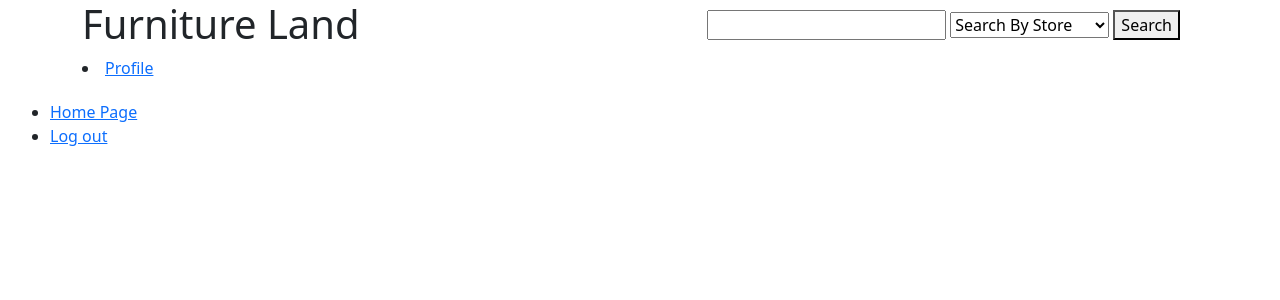
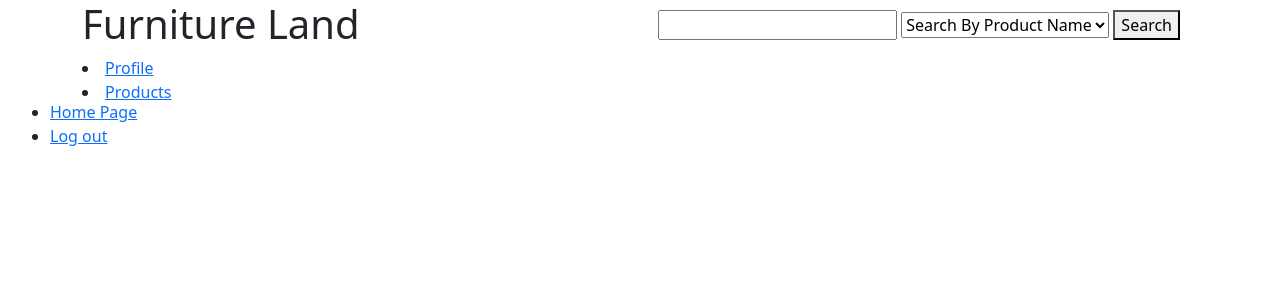
Before and after one commit to Buhbah6/eCommerceProj, a PHP site: page / in a window 1280 px wide. Shown: the top 300 px of the page. Run offline with PHP 8.4, Linux system fonts and the light colour scheme; the visitor is signed in with stand-in values (Sample User, id 1).

Commit message:
Added search bar but can't search

```diff
--- a/htdocs/app/controllers/Product.php
+++ b/htdocs/app/controllers/Product.php
@@ -1,6 +1,6 @@
 <?php
     namespace app\controllers;
-
+        #[\app\filters\Login]
         class Product extends \app\core\Controller {
 
             public function index() {
--- a/htdocs/app/views/Home/index.php
+++ b/htdocs/app/views/Home/index.php
@@ -12,6 +12,7 @@
             <?php
                 if (isset($_SESSION['user_id'])) {
                     echo "<li><a href='/User/profile'>Profile</a></li>";
+                    echo "<li><a href='/Product/index'>Products</a></li>";
                 }
             ?>
             <?php
--- a/htdocs/app/views/Subviews/navigation.php
+++ b/htdocs/app/views/Subviews/navigation.php
@@ -2,8 +2,9 @@
 	<form method="post" action = "" style = "position:absolute;top:10px;right:100px;">
             <input type="text" name="search">
             <select name = "search_type">
-                <option value = "store">Search By Store</option>
-                <option value = "product">Search By Product</option>
+                <option value = "product_name">Search By Product Name</option>
+                <option value = "seller">Search By Seller</option>
+                <option value = "category">Search By category</option>
             </select>
             <button type="submit" name="action">Search</button>
         </form>
```
